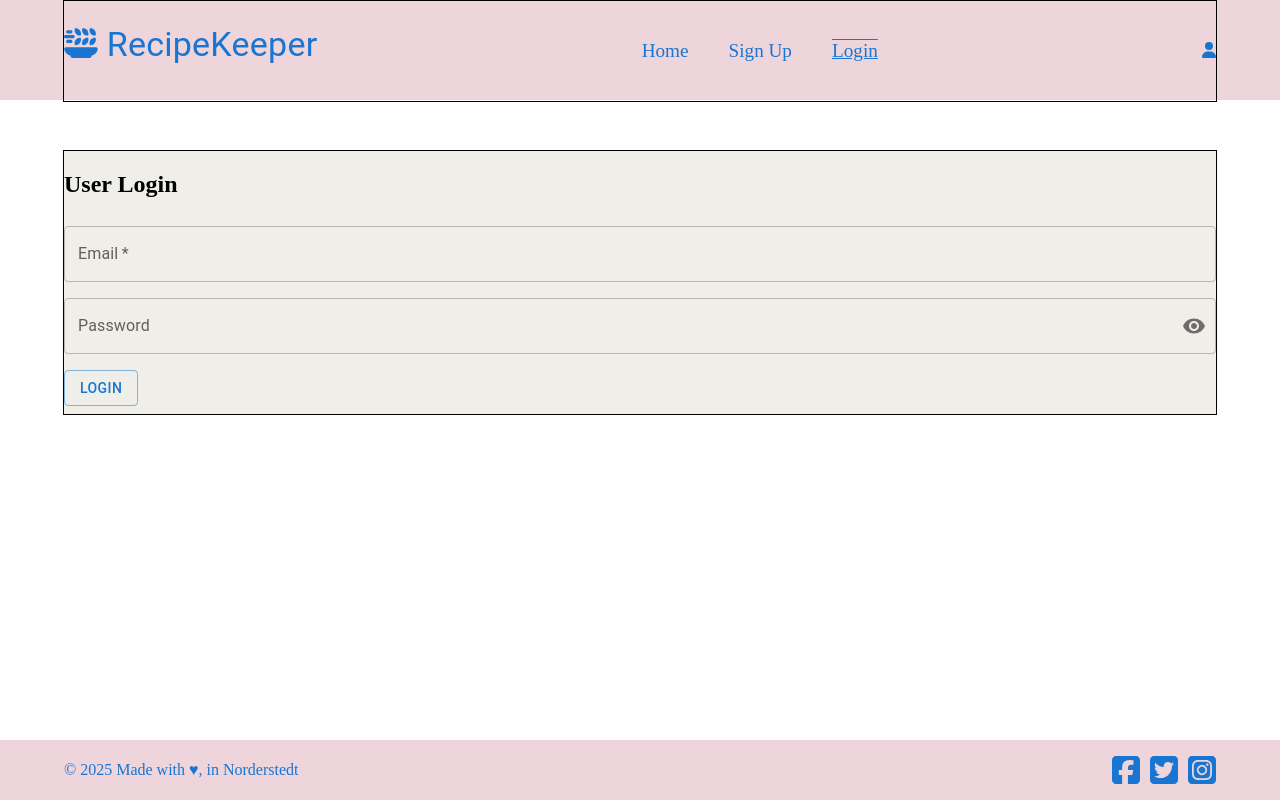
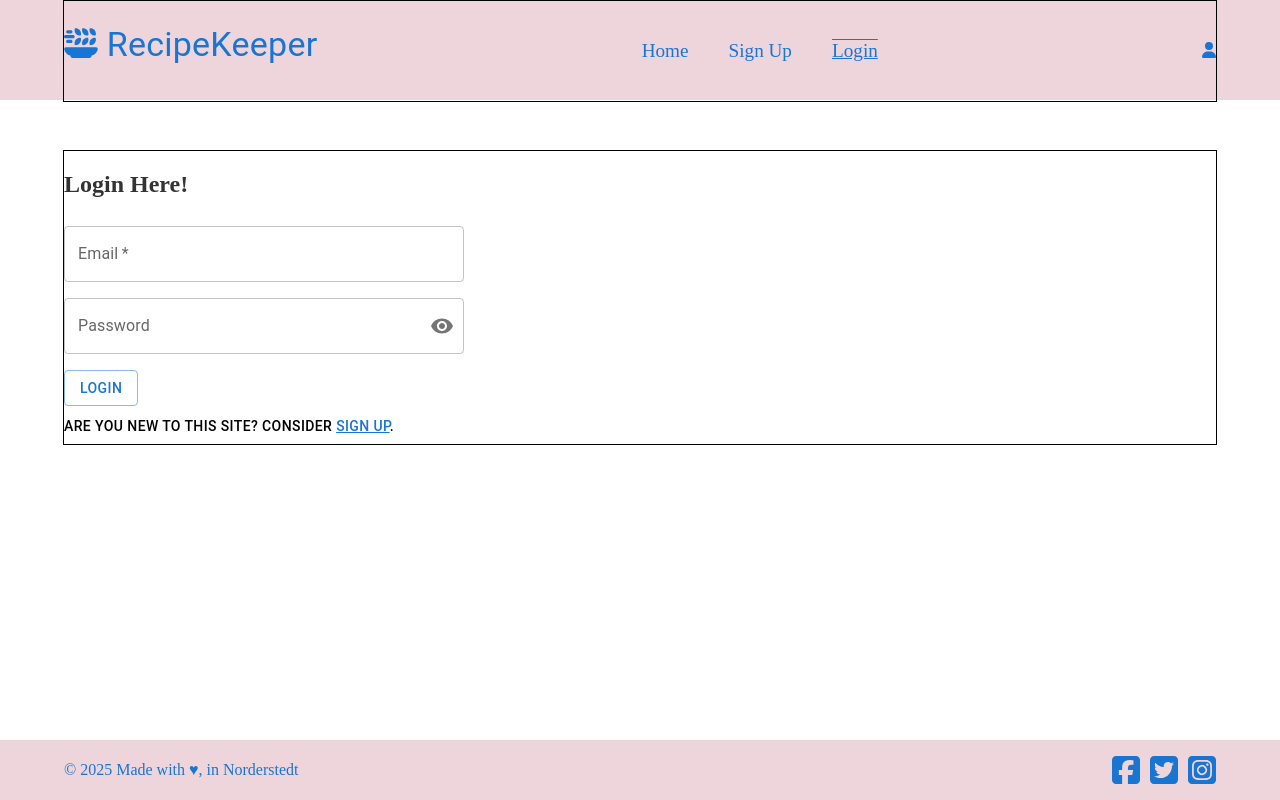
Before and after one commit to madiha-javed/frontend, a React (Vite) app: page /login in a window 1280 px wide. Built offline with nearby package versions, Linux system fonts and the light colour scheme.

Commit message:
login page css

```diff
--- a/src/App.css
+++ b/src/App.css
@@ -53,7 +53,7 @@ html, body {
   border: 1px solid black;
   width: 90%;
   margin: 0px auto;
-  background-color: #EFEEE8;
+  /* background-color: #EFEEE8; */
 }
 
 .header{
@@ -75,3 +75,19 @@ html, body {
 a{
    color: var(--color-primary);
 }
+
+.page{}
+.page__title{
+  /* text-align: center; */
+  color: var(--color-text);
+}
+.page__content{
+  width: 100%;
+}
+.page__content__form{
+
+  width:400px;
+  display: flex;
+  flex-direction: row;
+  /* margin: 0 auto; */
+}
--- a/src/components/Login.jsx
+++ b/src/components/Login.jsx
@@ -1,7 +1,7 @@
 
 import { useState, useContext} from 'react';
 import AuthContext from '../core/AuthContext';
-import { useNavigate } from 'react-router';
+import { Link, useNavigate } from 'react-router';
 import Box from '@mui/material/Box';
 import IconButton from '@mui/material/IconButton';
 
@@ -14,7 +14,7 @@ import TextField from '@mui/material/TextField';
 import Visibility from '@mui/icons-material/Visibility';
 import VisibilityOff from '@mui/icons-material/VisibilityOff';
 import Button from '@mui/material/Button';
-import { Typography } from '@mui/material';
+import { LinearProgress, Typography } from '@mui/material';
 
 
 
@@ -169,9 +169,9 @@ const [error, setError] = useState('');
     <section  className='page' >
 
 
-      <h2 className='page__title'>User Login</h2>
-      <div className='page__block'>
-      <div className='page__block__form'>
+      <h2 className='page__title'>Login Here!</h2>
+      <div className='page__content'>
+      <div className='page__content__form'>
       <Box
         component="form"
         // '& > :not(style)': means that it applies to all children elements that have no 'style' attribute. so marging 1 x 8px would be applied to all children
@@ -197,7 +197,7 @@ const [error, setError] = useState('');
 
 
 
-        <FormControl fullWidth  variant="outlined" error={!!errors.password}>
+        <FormControl fullWidth   variant="outlined" error={!!errors.password}>
 
           <InputLabel htmlFor="password">Password</InputLabel>
           <OutlinedInput
@@ -232,6 +232,9 @@ const [error, setError] = useState('');
 
       </Box>
       </div>
+      <Typography variant="button" gutterBottom sx={{ display: 'block' }}>
+       Are you New to this site? consider <a href="/signup">Sign Up</a>.
+      </Typography>
 
       {/* </form> */}
       </div>
--- a/src/components/SignUp.jsx
+++ b/src/components/SignUp.jsx
@@ -29,7 +29,7 @@ import dayjs from 'dayjs';
 
 
 
-const url="http://localhost:3000/users";
+const url = "http://localhost:3000/users";
 
 const SignUp = () => {
   let date = Date();
@@ -232,11 +232,12 @@ const SignUp = () => {
 
 
   return (
-    <section className="signup">
 
-    <div className='SignUpForm'>
 
-      <h2>Sign Up Page</h2>
+    <section className='page' >
+      <h2 className='page__title'>Sign Up Here!</h2>
+      <div className='page__content'>
+        <div className='page__content__form'>
           <Box
 
             component="form"
@@ -291,10 +292,10 @@ const SignUp = () => {
 
 
 
-<LocalizationProvider dateAdapter={AdapterDayjs}>
+            <LocalizationProvider fullWidth dateAdapter={AdapterDayjs}>
 
               {/* <DatePicker   value={value} label="Date of Birth"  onChange={(newValue) => setValue(newValue)}/> */}
-        <DatePicker   value={value} label="Date of Birth"  onChange={(newValue) => handleDatepicker(newValue)}
+              <DatePicker  value={value} label="Date of Birth" onChange={(newValue) => handleDatepicker(newValue)}
                 slotProps={{
                   textField: {
                     error: !!errors.dob,
@@ -306,7 +307,7 @@ const SignUp = () => {
 
             </LocalizationProvider>
 
-        <FormControl fullWidth  variant="outlined" error={!!errors.password}>
+            <FormControl fullWidth variant="outlined" error={!!errors.password}>
 
               <InputLabel htmlFor="password">Password</InputLabel>
               <OutlinedInput
@@ -340,7 +341,7 @@ const SignUp = () => {
           </Box>
 
           {/* </form> */}
-
+        </div>
       </div>
     </section>
   )
```
Lines whose indentation alone changed are shown as unchanged.
